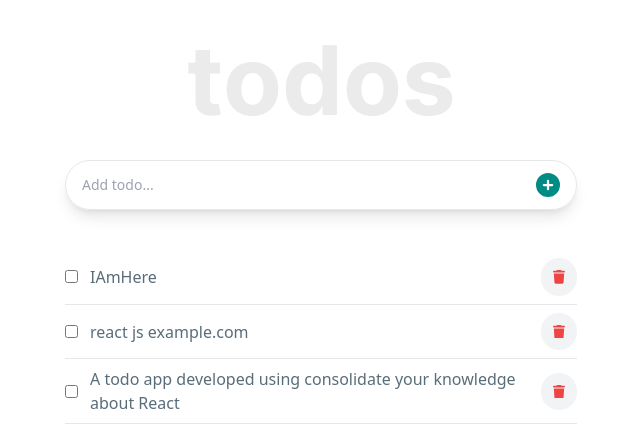
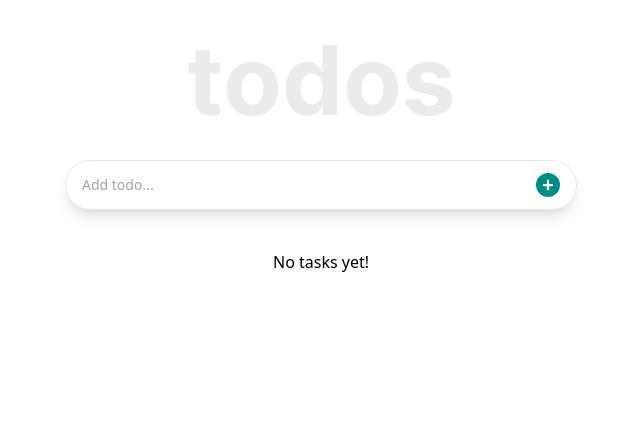
Before and after one commit to gsngdavid/react-simple-projects, a React (Vite) app in the folder todo app/: page / in a window 1280 px wide. Shown: the top 448 px of the page, without its empty margins (319-959 px from the left). Built offline with nearby package versions, Linux system fonts and the light colour scheme.

Commit message:
Remove default data

```diff
--- a/todo app/src/App.jsx
+++ b/todo app/src/App.jsx
@@ -3,10 +3,9 @@ import fs from 'fs';
 import { useEffect, useState } from "react";
 import AddTodo from "./components/AddTodo"
 import Task from "./components/Task"
-import TASKS from "./data/tasks.json";
 
 function App() {
-  const [ tasks, setTasks ] = useState(TASKS);
+  const [ tasks, setTasks ] = useState([]);
 
   const changeTaskStateHandler = id => {
     setTasks(prevTasks => prevTasks.map(prevTask => prevTask.id === id ? { ...prevTask, done: !prevTask.done}: prevTask));
```
